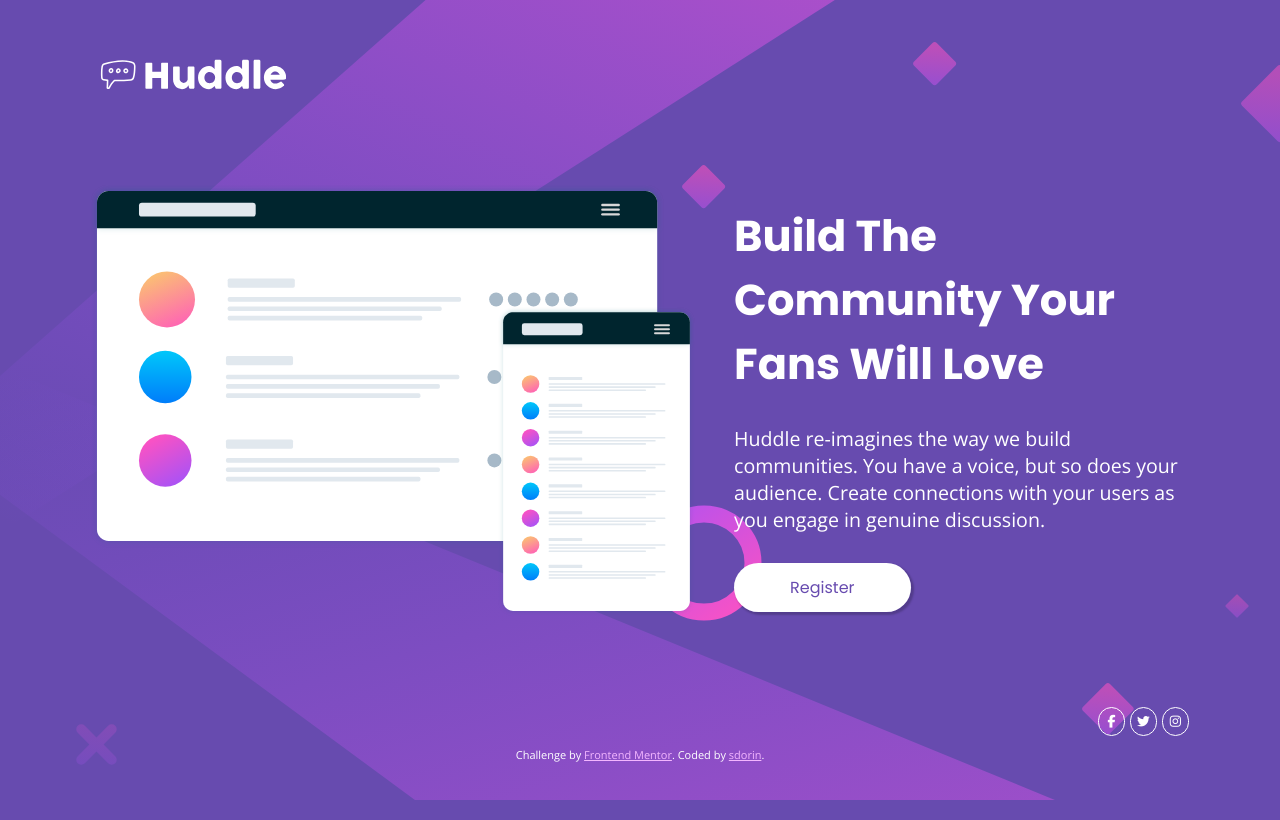
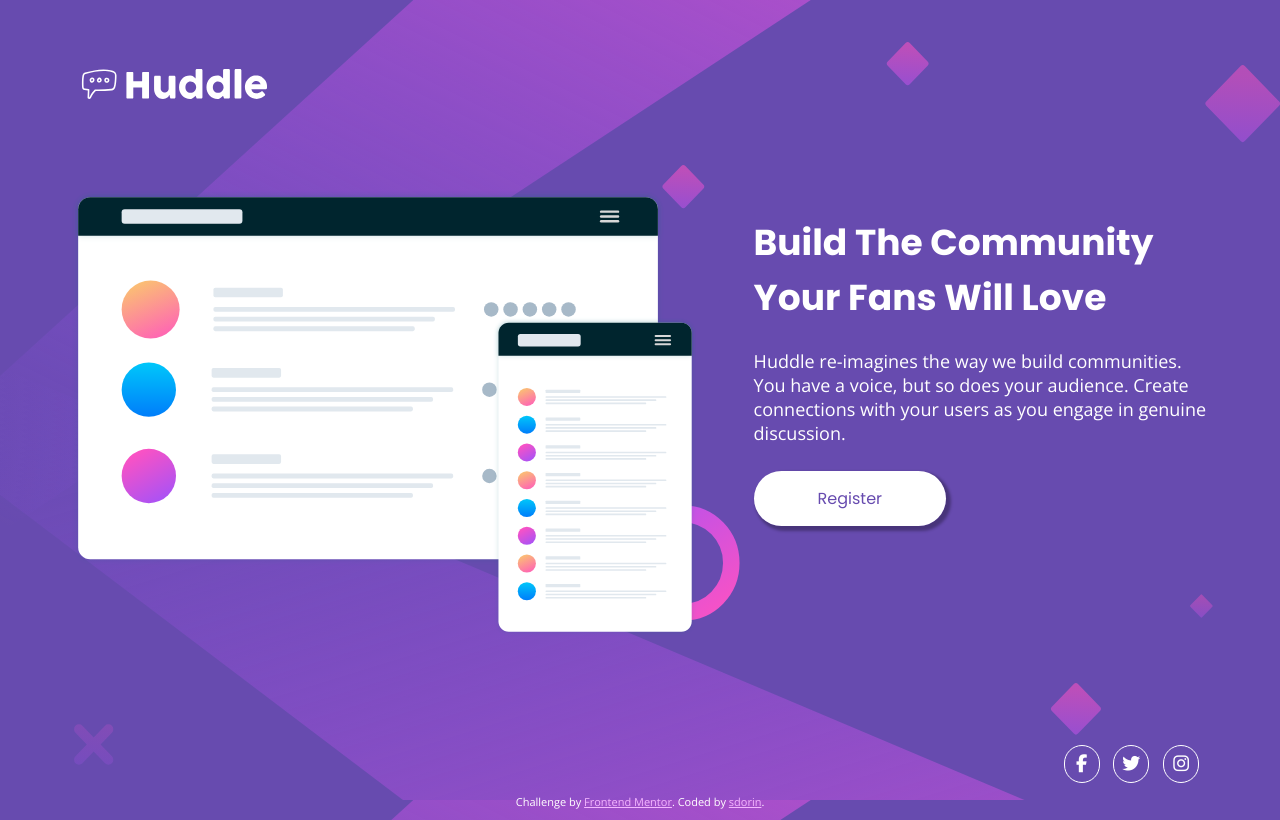
Before and after one commit to ds-trt/fm-huddle-landing-page, a plain HTML site: page index.html in a window 1280 px wide. Drawn offline with nearby package versions, Linux system fonts and the light colour scheme.

Commit message:
tried to beter match design dimensions at 1440

```diff
--- a/styles.css
+++ b/styles.css
@@ -39,7 +39,7 @@ h1, h2, h3 {
 
 .img-mockup {
     width: 100%;
-    padding: 30px 0;
+    padding: 1em 0;
 }
 
 .main__text {
@@ -47,7 +47,7 @@ h1, h2, h3 {
     padding-top: 1em;
 }
 .main__text p {
-    padding-bottom: 1em;
+    padding-bottom: 1.2em;
 }
 
 .btn {
@@ -57,9 +57,9 @@ h1, h2, h3 {
     font-size: .8rem;
     font-weight: 400;
     background-color: #fff;
-    padding: .8em 6em;
+    padding: .9em 6em;
     border-radius: 100px;
-    box-shadow: 2px 2px 2px 1px rgba(0, 0, 0, 0.2);
+    box-shadow: 3px 3px 3px 2px rgba(0, 0, 0, 0.3);
 }
 
 .social {
@@ -68,13 +68,14 @@ h1, h2, h3 {
 }
 
 i.fab {
-    font-size: .8rem;
-    width: 2.1em;
+    font-size: 1.125rem;
+    width: 2em;
     text-align: center;
-    line-height: 2.1em;
+    line-height: 2em;
     color: #fff;
     border: 1px solid #fff;
     border-radius: 100px;
+    margin-right: 0.5em;
 }
 
 .attribution {
@@ -91,7 +92,7 @@ i.fab {
         background-attachment: fixed;
         background-size: auto 100%;
         font-size: 1rem;
-        padding: 0 4%;
+        padding: 0 2rem;
     }
 
     .flex {
@@ -113,8 +114,8 @@ i.fab {
     }
 
     .main__text {
-        padding-left: 2em;
-        width: 50%;
+        /* padding-left: 2em; */
+        width: 40%;
         text-align: start;
     }
     .main h1 {
@@ -122,7 +123,7 @@ i.fab {
     }
     .main .btn {
         font-size: 1rem;
-        padding: 0.8em 3.5em;
+        padding: 1em 4em;
     }
 
     .social {
@@ -132,26 +133,26 @@ i.fab {
 
 @media (min-width: 1100px) {
     body {
-        font-size: 1.225rem;
+        font-size: 1.125rem;
     }
 
     .img-logo {
         width: 200px;
-        padding: 50px 0;
+        padding: 3.3em 0;
     }
 
     .main h1 {
-        font-size: 2.7rem;
+        font-size: 2.25rem;
     }
 
     .social {
         justify-content: flex-end;
-        padding-top: 3em;
+        padding-top: 5em;
     }
 }
 
 @media (min-width: 1400px) {
     .social {
-        padding-top: 0;
+        padding-top: 0.5em;
     }
 }
```
Also changed, not shown: 1 other file.
